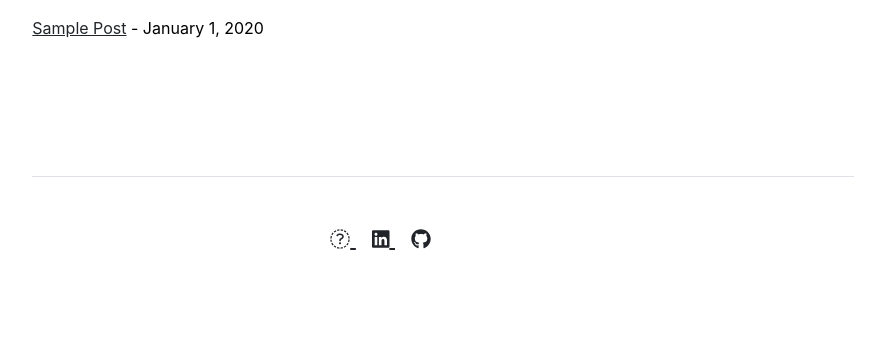
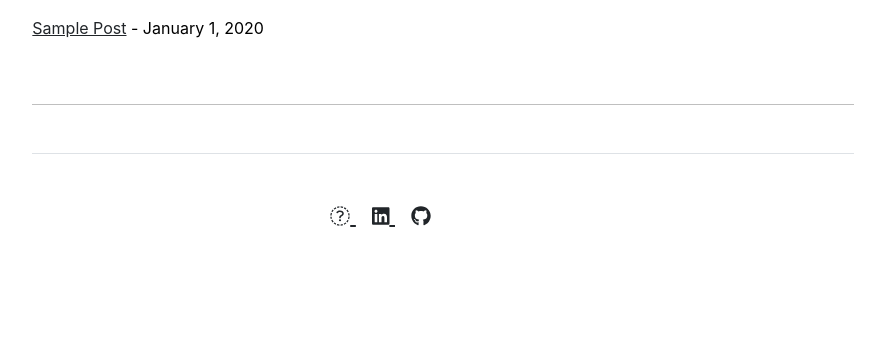
Before and after one commit to geneshkim/geneshkim.github.io, a Jekyll site: the page built from index.md, in a window 1280 px wide. Shown: the part 1812-2151 px from the top of the page, without its empty margins (197-1082 px from the left). Built offline with Jekyll 4.4.1, drawn with Linux system fonts in a browser that asks for light colours.

Commit message:
adding hr tag

```diff
--- a/_layouts/default.html
+++ b/_layouts/default.html
@@ -5,7 +5,7 @@
     <div class="col-lg-8 mx-auto p-3 py-md-5">
       {% include header.html %}
       {{ content }}
-<br>
+<hr>
       {% include footer.html %}
     </div>
   </body>
```
